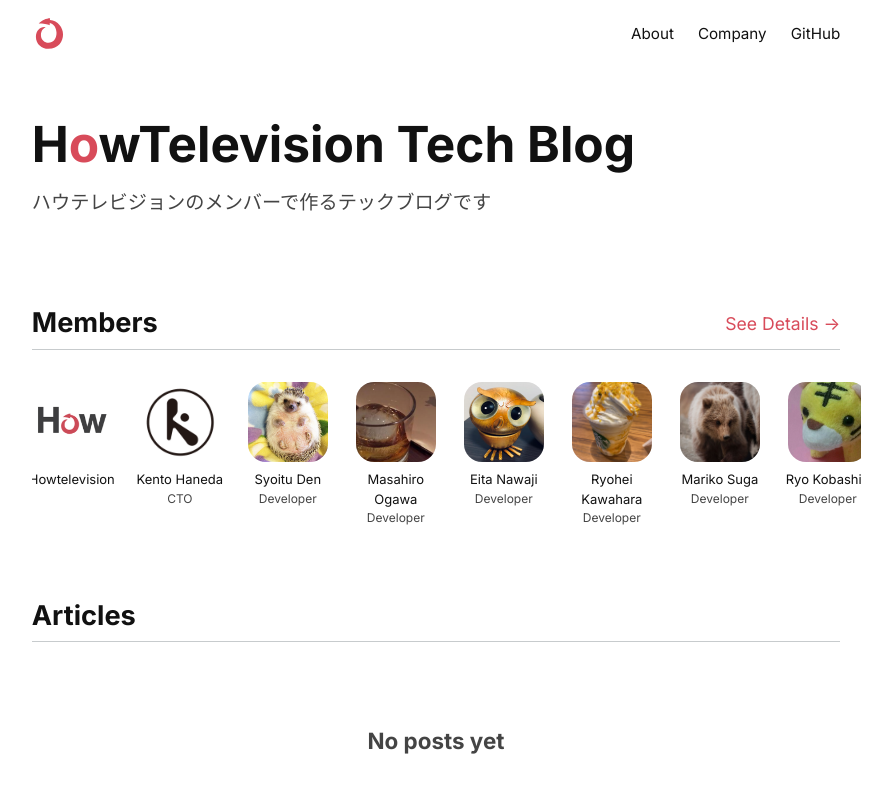
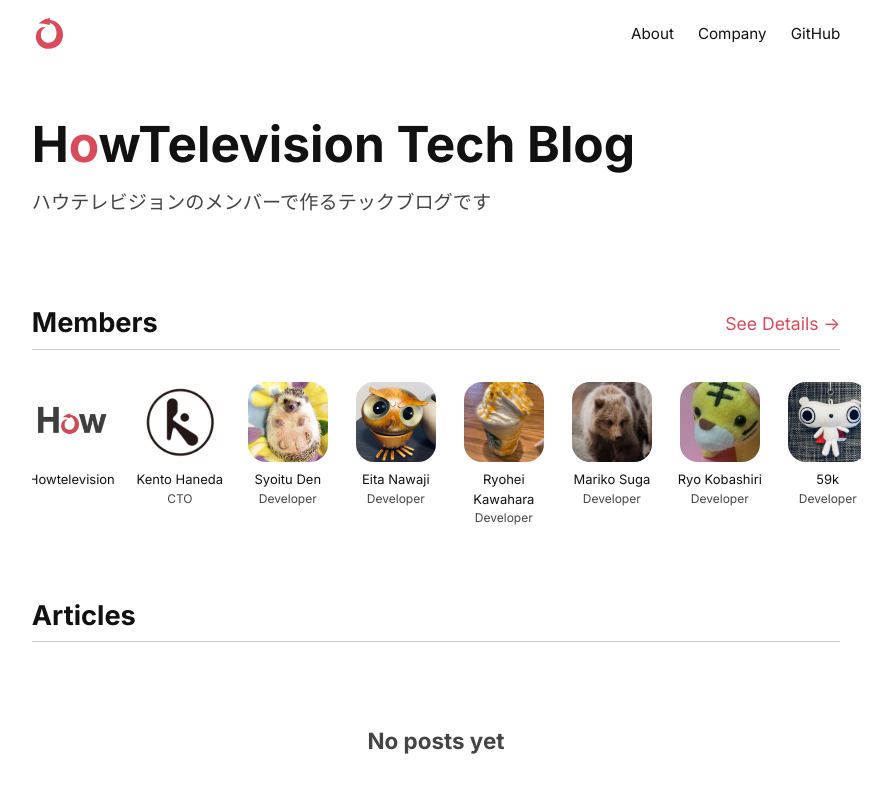
Before and after one commit to howtv/tech-blog, a Next.js app: page / in a window 1280 px wide. Shown: the top 800 px of the page, without its empty margins (204-1096 px from the left). Built offline with nearby package versions, Linux system fonts and the light colour scheme.

Commit message:
refactor: bye-bye masahiro ogawa

```diff
--- a/members.ts
+++ b/members.ts
@@ -40,17 +40,6 @@ export const members: Member[] = [
     ],
     // excludeUrlRegex: "n3a59e3cdd820",
     // twitterUsername: "catnose99",
-  },
-  {
-    id: "MSHR-Dec",
-    name: "Masahiro Ogawa",
-    role: "Developer",
-    bio: "SRE",
-    avatarSrc: "/avatars/MSHR-Dec.png",
-    sources: [
-      "https://zenn.dev/mshr_dec/feed",
-      "https://qiita.com/MSHR-Dec/feed"
-    ],
   },
   {
     id: "EN",
```
Also changed, not shown: public/avatars/MSHR-Dec.png (deleted).
